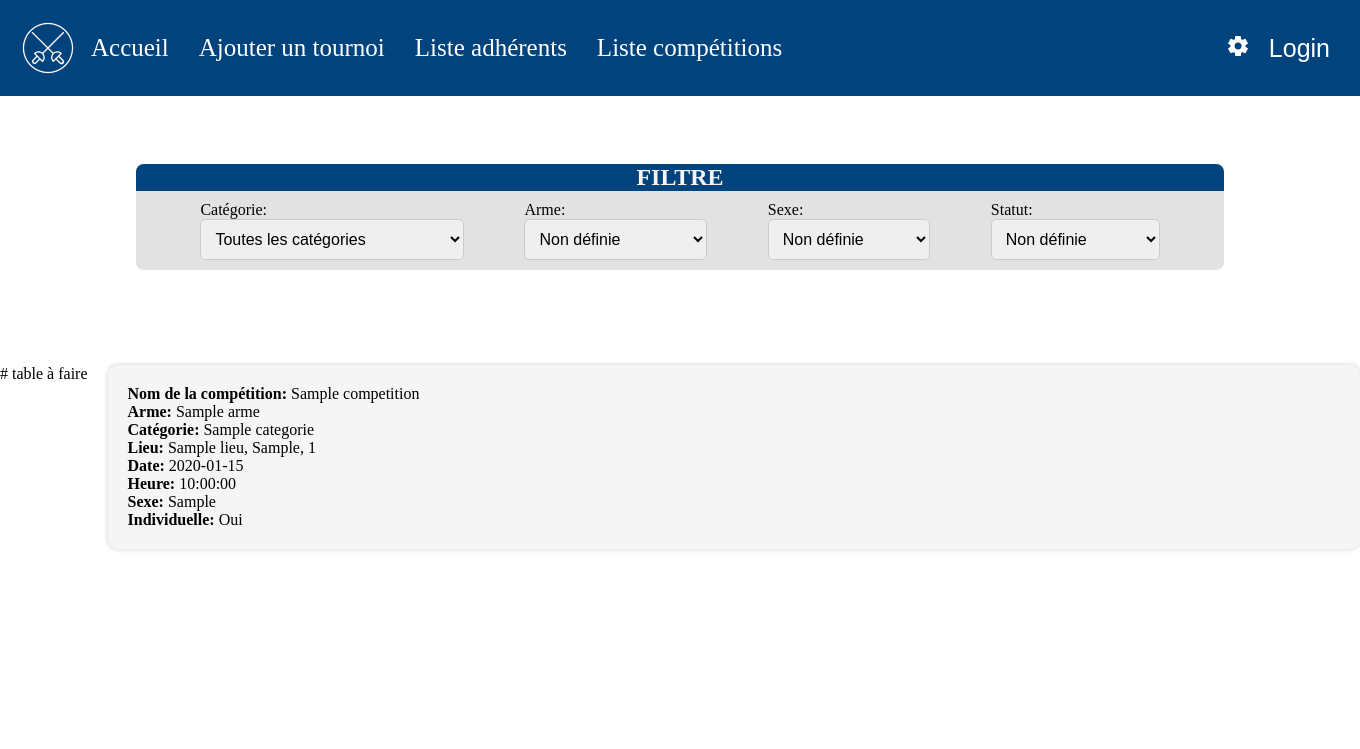
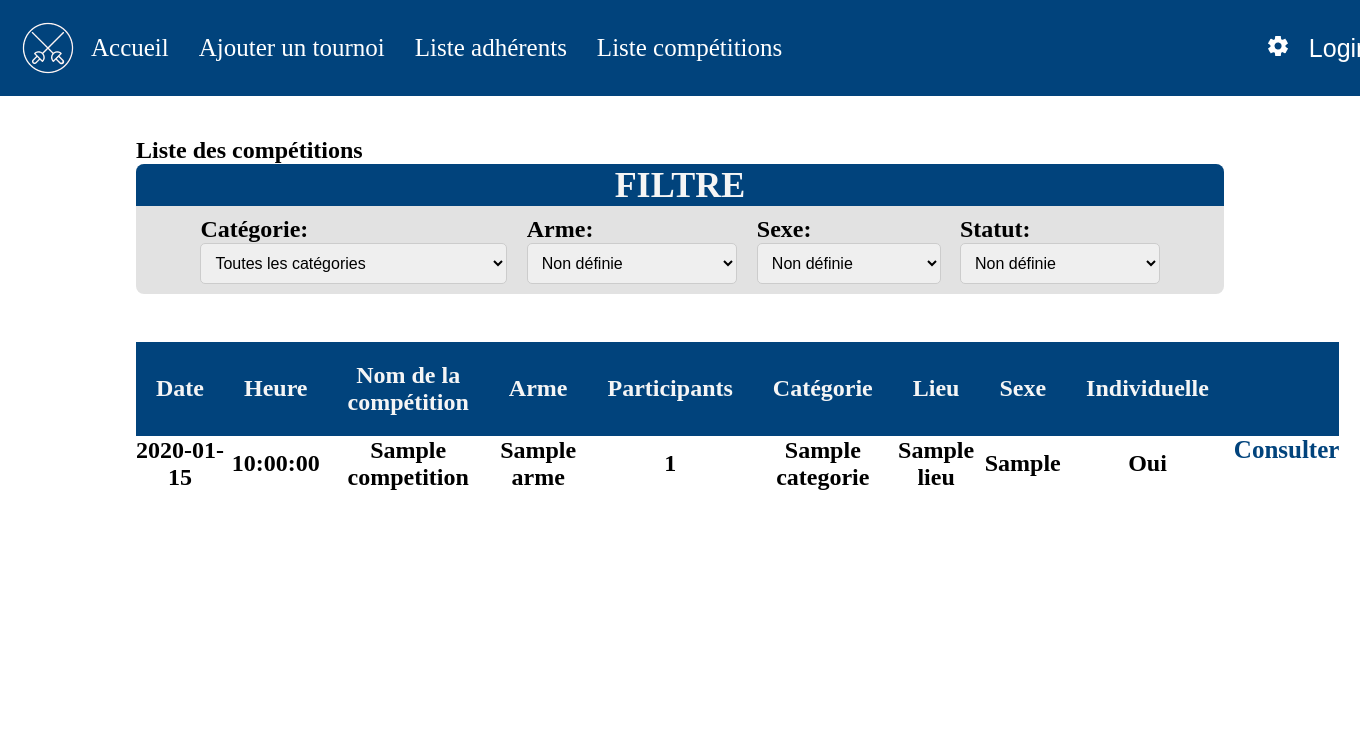
Before and after one commit to araviart/COMP_ESCRIME, a Flask app: page / in a window 1360 px wide; the page is wider, and only the part inside the window is pictured. Shown: the top 749 px of that part. Run offline with Flask 3, Linux system fonts and the light colour scheme; tables that the repository leaves empty hold one stand-in row (values such as "Sample post"); some libraries are stand-ins or nearby versions.

Commit message:
positionnement tableau effectué

```diff
--- a/BD/tables.sql
+++ b/BD/tables.sql
@@ -1,5 +1,5 @@
-CREATE DATABASE IF NOT EXISTS `COUPE_ESCRIME` DEFAULT CHARACTER SET utf8 COLLATE utf8_general_ci;
-USE COUP_ESCRIME;
+CREATE DATABASE IF NOT EXISTS `coupe_escrime` DEFAULT CHARACTER SET utf8 COLLATE utf8_general_ci;
+USE coupe_escrime;
 
 CREATE OR REPLACE TABLE LIEU(
     idLieu INT NOT NULL AUTO_INCREMENT,
--- a/appli/models.py
+++ b/appli/models.py
@@ -203,3 +203,7 @@ def get_categories():
 def get_armes():
     armes = Arme.query.all()
     return [arme.nomArme for arme in armes]
+
+def get_nb_participants(id_tournoi):
+    participants_count = ParticipantsPoule.query.join(Poule).join(Competition).filter(Competition.idComp == id_tournoi).count()
+    return participants_count
--- a/appli/static/base.css
+++ b/appli/static/base.css
@@ -6,6 +6,8 @@
 header {
     background-color: var(--couleur-header);
     padding: 20px;
+    width: 100%;
+    margin-bottom: 3%;
 }
 
 nav {
--- a/appli/static/home.css
+++ b/appli/static/home.css
@@ -19,8 +19,6 @@
 }
 
   .section-filtre {
-    width: 80vw;
-    margin: 5% auto;
     border-radius: 8px;
     background-color: rgb(226, 226, 226);
     display: flex;
@@ -47,31 +45,42 @@
     text-align: center;
   }
 
-
-.competition-container {
-    display: flex;
-    flex-wrap: wrap;
-    gap: 20px; /* espace entre les tuiles */
-    margin-top: 7%;
+  .competition-container {
+    margin: 2em auto 0;
+    height: 30vw;
 }
 
-.competition-tile {
-    flex: 1;
-    background-color: #f5f5f5;
-    border-radius: 10px;
-    padding: 20px;
-    box-shadow: 0 0 5px rgba(0, 0, 0, 0.2);
-    margin-bottom: 20px;
-    min-width: 300px; /* Largeur minimale de la tuile */
+.competition-container table {
+  border-collapse: collapse;
 }
 
-.competition-info {
-    font-size: 16px;
+.title{
+  width: 100%;
+  background-color: var(--couleur-header);
+  border-radius: 8px 8px 0 0;
+  color: whitesmoke;
+  text-align: center;
+  border-radius: 15px;
 }
 
-.btn-info {
-    --bs-btn-bg: transparent;
-    --bs-btn-color: #0dcaf0;
-    --bs-btn-hover-color: white;
-    margin-right: 10px;
+th
+{
+  padding: 20px;
 }
+
+.consulter{
+  color: #01437C;
+}
+
+.competition-container table td {
+  text-align: center;
+}
+
+table{
+  width: 80vw;
+}
+
+.content{
+  width: 80vw;
+  margin: 0 auto;
+}
--- a/appli/templates/competition.html
+++ b/appli/templates/competition.html
@@ -4,6 +4,8 @@
 <link rel="stylesheet" href="{{ url_for('static', filename='home.css')}}">
 {% endblock %}
 {% block content %}
+<section class = "content">
+    <h1>Liste des compétitions<h1>
 <section class = "section-filtre">
     <div class = "titre-filtre">
         <h2>FILTRE</h2>
@@ -46,21 +48,38 @@
     </div>
 </section>
 <div class="competition-container">
-    <div class = "label-colonne"> # table à faire
-    </div>
-    {% for competition in competitions %}
-        <div class="competition-tile">
-            <div class="competition-info">
-                <strong>Nom de la compétition:</strong> {{ competition.nomComp }}<br>
-                <strong>Arme:</strong> {{ competition.arme.nomArme }}<br>
-                <strong>Catégorie:</strong> {{ competition.categorie.nomCategorie }}<br>
-                <strong>Lieu:</strong> {{ competition.lieu.nomLieu }}, {{ competition.lieu.villeLieu }}, {{ competition.lieu.codePostalLieu }}<br>
-                <strong>Date:</strong> {{ competition.dateComp }}<br>
-                <strong>Heure:</strong> {{ competition.heureComp }}<br>
-                <strong>Sexe:</strong> {{ competition.sexeComp }}<br>
-                <strong>Individuelle:</strong> {{ "Oui" if competition.estIndividuelle else "Non" }}<br>
-            </div>
-        </div>
-    {% endfor %}
+    <table>
+        <thead>
+            <tr class ="title">
+                <th>Date</th>
+                <th>Heure</th>
+                <th>Nom de la compétition</th>
+                <th>Arme</th>
+                <th>Participants</th>
+                <th>Catégorie</th>
+                <th>Lieu</th>
+                <th>Sexe</th>
+                <th>Individuelle</th>
+                <th>  </th>
+            </tr>
+        </thead>
+        <tbody>
+            {% for competition in competitions %}
+                <tr>
+                    <td>{{ competition.dateComp }}</td>
+                    <td>{{ competition.heureComp }}</td>
+                    <td>{{ competition.nomComp }}</td>
+                    <td>{{ competition.arme.nomArme }}</td>
+                    <td>{{ nb_participants[competition.idComp] }}</td>
+                    <td>{{ competition.categorie.nomCategorie }}</td>
+                    <td>{{ competition.lieu.nomLieu }}</td>
+                    <td>{{ competition.sexeComp }}</td>
+                    <td>{{ "Oui" if competition.estIndividuelle else "Non" }}</td>
+                    <td><a href="#" class = "consulter">Consulter</a></td>
+                </tr>
+            {% endfor %}
+        </tbody>
+    </table>
 </div>
+<section>
 {% endblock %}
--- a/appli/views.py
+++ b/appli/views.py
@@ -1,6 +1,6 @@
 from .app import app
 from flask import render_template, url_for, redirect, request
-from .models import User, get_sample, get_categories, get_armes
+from .models import User, get_sample, get_categories, get_armes, get_nb_participants
 from flask_wtf import FlaskForm
 from wtforms import StringField, PasswordField
 from hashlib import sha256
@@ -20,12 +20,15 @@ class LoginForm(FlaskForm):
 
 @app.route("/")
 def home():
+    competitions = get_sample()
+    nb_participants = {comp.idComp: get_nb_participants(comp.idComp) for comp in competitions}
     return render_template(
     "competition.html",
     title="Compétitions ESCRIME",
     competitions=get_sample(),
     categories = get_categories(),
-    armes = get_armes())
+    armes = get_armes(),
+    nb_participants = nb_participants)
 
 @app.route("/login/", methods =("GET","POST",))
 def login():
```
